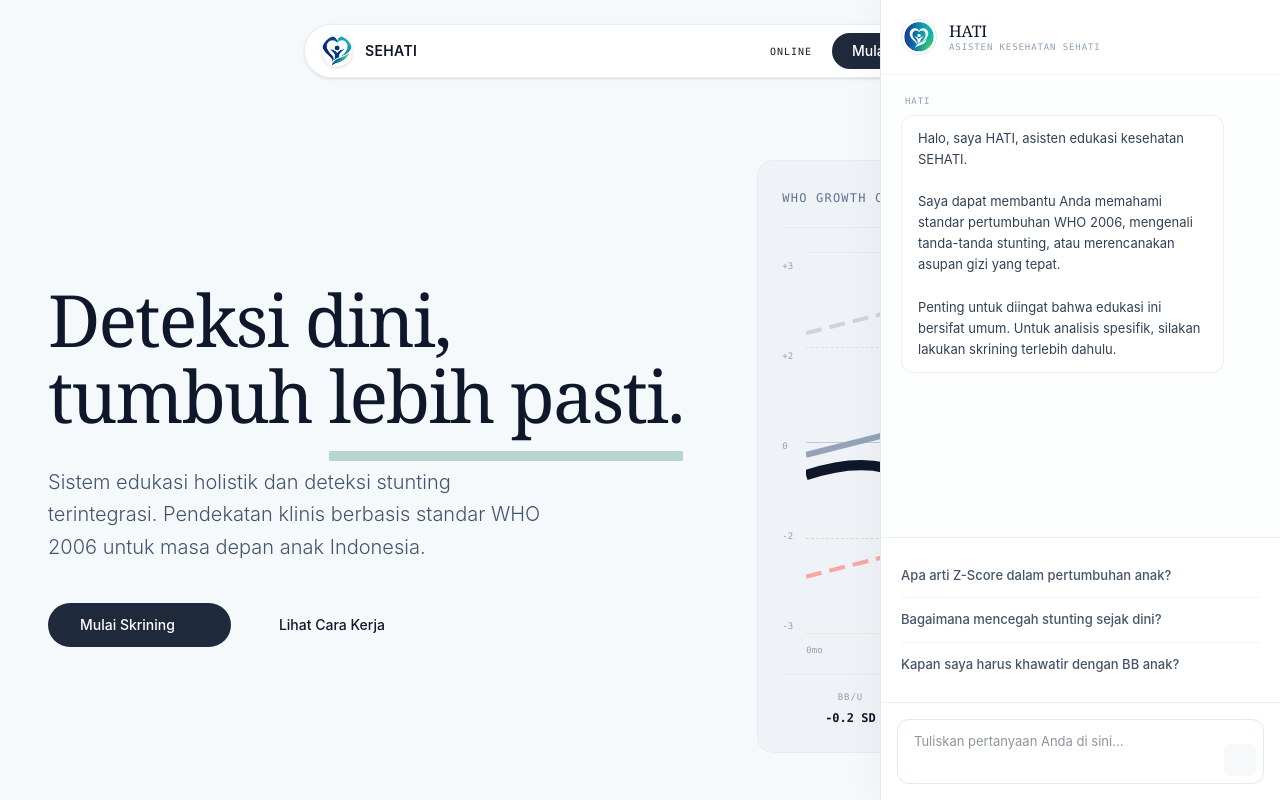
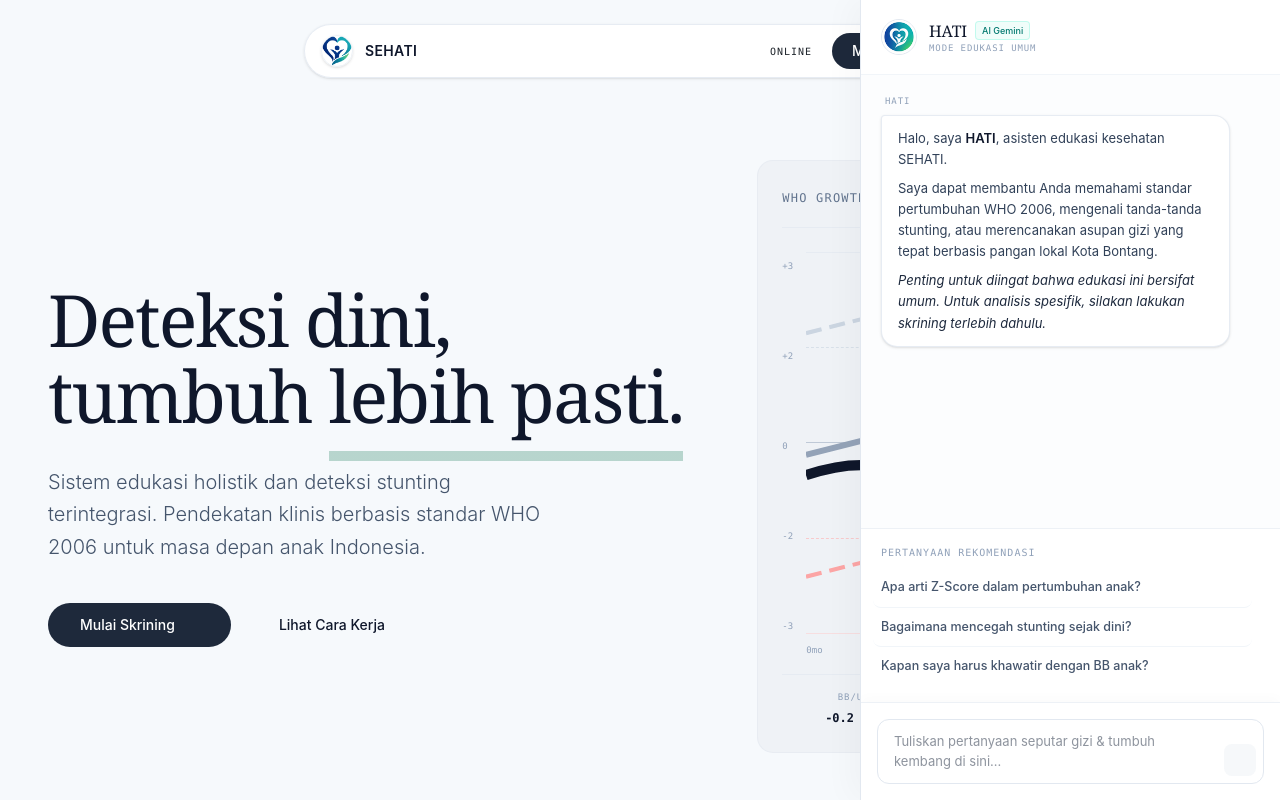
Before and after one commit to belpythons/SEHATI, a React (Vite) app in the folder frontend/: page / in a window 1280 px wide. Both pictures are taken after a click on the button "Buka HATI — Asisten kesehatan SEHATI". Shown: the top 800 px of the page. Built offline with nearby package versions, Linux system fonts and the light colour scheme; no server answers; some icons are missing; the HTML template or start-up script is replaced by a standard one; a web font is replaced by a local one.

Commit message:
feat(frontend): add markdown parsing and dynamic thinking animations to AI chat drawer
Change-Id: Ic775441eb801ca9637bafe735fca611c0dfedc6a

```diff
--- a/frontend/src/components/chat/AIChatDrawer.tsx
+++ b/frontend/src/components/chat/AIChatDrawer.tsx
@@ -1,14 +1,16 @@
 import React, { useState, useEffect, useRef } from 'react'
 import { motion, AnimatePresence } from 'framer-motion'
+import ReactMarkdown from 'react-markdown'
+import remarkGfm from 'remark-gfm'
 import {
   Cancel01Icon,
-  UserIcon,
   RefreshIcon,
   LockPasswordIcon,
   ArrowRight01Icon,
   ArrowUp01Icon,
-  SquareIcon
+  SquareIcon,
 } from 'hugeicons-react'
+import { SparklesIcon } from 'lucide-react'
 import { ScreeningRecord } from '../../types/screening'
 import { chatService } from '../../services/chatService'
 import { ChatMode } from './ChatDrawerContext'
@@ -46,17 +48,77 @@ function buildPersonalGreeting(record: ScreeningRecord): string {
   const zScore = record.zScore ?? -1.5
   const status = record.statusGiziTBU || (zScore < -2 ? 'Pendek' : 'Normal')
   return (
-    `Halo, saya HATI. Saya telah menganalisis hasil skrining antropometri anak Anda.\n\n` +
-    `Saat ini, Z-Score TB/U berada di angka ${zScore} SD (${status}). Penilaian ini didasarkan pada kurva pertumbuhan standar WHO 2006 yang membandingkan parameter pengukuran dengan kurva sehat universal.\n\n` +
+    `Halo, saya **HATI**. Saya telah menganalisis hasil skrining antropometri anak Anda.\n\n` +
+    `Saat ini, Z-Score TB/U berada di angka **${zScore} SD** (${status}). Penilaian ini didasarkan pada kurva pertumbuhan standar **WHO 2006** yang membandingkan parameter pengukuran dengan kurva sehat universal.\n\n` +
     `Ada yang ingin Anda pahami lebih lanjut mengenai arti dari hasil skrining ini?`
   )
 }
 
 function buildUmumGreeting(): string {
   return (
-    `Halo, saya HATI, asisten edukasi kesehatan SEHATI.\n\n` +
-    `Saya dapat membantu Anda memahami standar pertumbuhan WHO 2006, mengenali tanda-tanda stunting, atau merencanakan asupan gizi yang tepat.\n\n` +
-    `Penting untuk diingat bahwa edukasi ini bersifat umum. Untuk analisis spesifik, silakan lakukan skrining terlebih dahulu.`
+    `Halo, saya **HATI**, asisten edukasi kesehatan SEHATI.\n\n` +
+    `Saya dapat membantu Anda memahami standar pertumbuhan WHO 2006, mengenali tanda-tanda stunting, atau merencanakan asupan gizi yang tepat berbasis pangan lokal Kota Bontang.\n\n` +
+    `_Penting untuk diingat bahwa edukasi ini bersifat umum. Untuk analisis spesifik, silakan lakukan skrining terlebih dahulu._`
+  )
+}
+
+/**
+ * Custom Markdown Renderer for Bot responses
+ */
+const MarkdownMessage: React.FC<{ content: string; isStreaming?: boolean }> = ({
+  content,
+  isStreaming,
+}) => {
+  return (
+    <div className="chat-markdown-body text-[13px] text-slate-700 leading-relaxed break-words">
+      <ReactMarkdown
+        remarkPlugins={[remarkGfm]}
+        components={{
+          h1: ({ children }) => (
+            <h1 className="font-display font-bold text-slate-900 text-sm mt-2.5 mb-1.5 border-b border-slate-100 pb-1">
+              {children}
+            </h1>
+          ),
+          h2: ({ children }) => (
+            <h2 className="font-display font-semibold text-slate-900 text-[13.5px] mt-2.5 mb-1 text-teal-900">
+              {children}
+            </h2>
+          ),
+          h3: ({ children }) => (
+            <h3 className="font-display font-medium text-slate-900 text-[13px] mt-2 mb-0.5 text-teal-800">
+              {children}
+            </h3>
+          ),
+          h4: ({ children }) => (
+            <h4 className="font-display font-medium text-slate-800 text-[12.5px] mt-1.5 mb-0.5">
+              {children}
+            </h4>
+          ),
+          p: ({ children }) => <p className="mb-2 last:mb-0 leading-relaxed">{children}</p>,
+          strong: ({ children }) => <strong className="font-semibold text-slate-900">{children}</strong>,
+          em: ({ children }) => <em className="italic text-slate-800">{children}</em>,
+          ul: ({ children }) => <ul className="list-disc pl-4 space-y-1 my-2 text-slate-700">{children}</ul>,
+          ol: ({ children }) => <ol className="list-decimal pl-4 space-y-1 my-2 text-slate-700">{children}</ol>,
+          li: ({ children }) => <li className="pl-0.5 leading-relaxed">{children}</li>,
+          hr: () => <hr className="my-3 border-slate-200/80" />,
+          blockquote: ({ children }) => (
+            <blockquote className="border-l-2 border-teal-500 bg-teal-50/60 pl-3 py-1.5 rounded-r text-slate-600 my-2 text-[12px] italic">
+              {children}
+            </blockquote>
+          ),
+          code: ({ children }) => (
+            <code className="bg-slate-100 text-teal-800 px-1 py-0.5 rounded text-[11.5px] font-mono border border-slate-200/60">
+              {children}
+            </code>
+          ),
+        }}
+      >
+        {content}
+      </ReactMarkdown>
+      {isStreaming && (
+        <span className="inline-block w-1.5 h-3.5 ml-1 bg-teal-600 rounded-sm animate-pulse align-middle" />
+      )}
+    </div>
   )
 }
 
@@ -254,22 +316,32 @@ export const AIChatDrawer: React.FC<Props> = ({
             animate={{ x: 0 }}
             exit={{ x: '100%' }}
             transition={{ duration: 0.3, ease: [0.16, 1, 0.3, 1] as const }}
-            className="fixed bottom-0 right-0 top-0 w-full sm:w-[400px] bg-white border-l border-slate-200 shadow-[-10px_0_30px_rgba(0,0,0,0.03)] z-50 flex flex-col font-sans"
+            className="fixed bottom-0 right-0 top-0 w-full sm:w-[420px] bg-white border-l border-slate-200 shadow-[-10px_0_30px_rgba(0,0,0,0.03)] z-50 flex flex-col font-sans"
           >
             {/* Header */}
             <div className="px-5 py-4 border-b border-slate-100 flex items-center justify-between shrink-0 bg-white">
               <div className="flex items-center gap-3">
+                <div className="relative">
                   <img
                     src="/icons/chat-avatar-64.png"
                     alt="HATI"
                     className="w-9 h-9 rounded-full border border-slate-200 shrink-0"
                   />
+                  {isStreaming && (
+                    <span className="absolute -bottom-0.5 -right-0.5 w-3 h-3 bg-teal-500 border-2 border-white rounded-full animate-ping" />
+                  )}
+                </div>
                 <div className="flex flex-col text-left">
-                  <span className="font-display text-base font-medium leading-none mb-1 text-slate-900">
+                  <div className="flex items-center gap-2">
+                    <span className="font-display text-base font-medium leading-none text-slate-900">
                       HATI
                     </span>
-                  <span className="font-mono text-[9px] uppercase tracking-widest text-slate-400 leading-none">
-                    Asisten Kesehatan SEHATI
+                    <span className="inline-flex items-center px-1.5 py-0.5 rounded text-[9px] font-medium bg-teal-50 text-teal-700 border border-teal-200/50">
+                      AI Gemini
+                    </span>
+                  </div>
+                  <span className="font-mono text-[9px] uppercase tracking-widest text-slate-400 leading-none mt-1">
+                    {isUmum ? 'Mode Edukasi Umum' : 'Konsultasi Terpersonalisasi'}
                   </span>
                 </div>
               </div>
@@ -320,7 +392,7 @@ export const AIChatDrawer: React.FC<Props> = ({
               </div>
             ) : (
               // ACTIVE CHAT STATE
-              <div className="flex-1 flex flex-col overflow-hidden bg-slate-50/30">
+              <div className="flex-1 flex flex-col overflow-hidden bg-slate-50/40">
                 {/* Messages Scroll Area */}
                 <div className="flex-1 overflow-y-auto p-5 space-y-6">
                   {messages.map((msg) => {
@@ -330,37 +402,77 @@ export const AIChatDrawer: React.FC<Props> = ({
                         key={msg.id}
                         initial={{ opacity: 0, y: 8 }}
                         animate={{ opacity: 1, y: 0 }}
-                        transition={{ duration: 0.4, ease: [0.16, 1, 0.3, 1] as const }}
+                        transition={{ duration: 0.35, ease: [0.16, 1, 0.3, 1] as const }}
                         className={`flex flex-col ${isBot ? 'items-start' : 'items-end'}`}
                       >
                         {/* Sender Label */}
-                        <span className="font-mono text-[9px] uppercase tracking-widest text-slate-400 mb-1.5 px-1">
-                          {isBot ? 'HATI' : 'Anda'}
+                        <span className="font-mono text-[9px] uppercase tracking-widest text-slate-400 mb-1.5 px-1 flex items-center gap-1">
+                          {isBot ? (
+                            <>
+                              <span>HATI</span>
+                              {msg.isStreaming && (
+                                <span className="w-1.5 h-1.5 rounded-full bg-teal-500 animate-ping" />
+                              )}
+                            </>
+                          ) : (
+                            'Anda'
+                          )}
                         </span>
 
                         {/* Message Bubble */}
                         <div
-                          className={`max-w-[90%] rounded-xl px-4 py-3 text-[13px] leading-relaxed whitespace-pre-line ${isBot
-                            ? 'bg-white border border-slate-200/60 text-slate-700'
-                            : 'bg-[#0f172a] text-white'
+                          className={`max-w-[92%] rounded-2xl px-4 py-3 text-[13px] leading-relaxed shadow-sm ${
+                            isBot
+                              ? 'bg-white border border-slate-200/80 text-slate-700 rounded-tl-sm'
+                              : 'bg-[#0f172a] text-white rounded-tr-sm'
                           }`}
                         >
-                          {msg.text || (
-                            <span className="inline-flex items-center gap-1.5 text-slate-400">
-                              <span className="w-1.5 h-1.5 bg-slate-300 rounded-full animate-pulse" />
-                              <span className="w-1.5 h-1.5 bg-slate-300 rounded-full animate-pulse" style={{ animationDelay: '0.15s' }} />
-                              <span className="w-1.5 h-1.5 bg-slate-300 rounded-full animate-pulse" style={{ animationDelay: '0.3s' }} />
-                            </span>
-                          )}
+                          {/* Bot Message Body */}
+                          {isBot ? (
+                            msg.text ? (
+                              <MarkdownMessage content={msg.text} isStreaming={msg.isStreaming} />
+                            ) : (
+                              /* Active Thinking / Processing Animation */
+                              <div className="flex flex-col gap-2.5 py-1 min-w-[200px]">
+                                <div className="flex items-center gap-2 text-teal-700 font-medium text-[12px]">
+                                  <div className="relative flex items-center justify-center w-5 h-5 rounded-full bg-teal-50 text-teal-600 shrink-0 border border-teal-200/60">
+                                    <SparklesIcon
+                                      className="w-3 h-3 animate-spin"
+                                      style={{ animationDuration: '3.5s' }}
+                                    />
+                                    <span className="absolute inset-0 rounded-full bg-teal-400 opacity-25 animate-ping" />
+                                  </div>
+                                  <span className="animate-pulse">Menyusun analisis klinis...</span>
+                                </div>
 
-                          {msg.isStreaming && (
-                            <span className="inline-block w-1.5 h-3 ml-1 bg-teal-600 animate-pulse align-middle rounded-sm" />
+                                {/* Animated Shimmer Skeleton */}
+                                <div className="space-y-1.5 pt-0.5">
+                                  <div className="h-2 bg-slate-200/80 rounded-full w-[85%] animate-pulse" />
+                                  <div
+                                    className="h-2 bg-slate-200/80 rounded-full w-[95%] animate-pulse"
+                                    style={{ animationDelay: '0.15s' }}
+                                  />
+                                  <div
+                                    className="h-2 bg-slate-200/80 rounded-full w-[60%] animate-pulse"
+                                    style={{ animationDelay: '0.3s' }}
+                                  />
+                                </div>
+                              </div>
+                            )
+                          ) : (
+                            /* User Message Body */
+                            <div className="whitespace-pre-line font-normal text-white text-[13px] leading-relaxed">
+                              {msg.text}
+                            </div>
                           )}
 
                           {/* Contextual Source (only for initial bot greeting in personal mode) */}
                           {isBot && msg.id === 'msg-init' && !isUmum && (
-                            <div className="mt-4 pt-3 border-t border-slate-100 font-mono text-[9px] uppercase tracking-widest text-slate-400">
-                              Berdasarkan hasil skrining SEHATI
+                            <div className="mt-3.5 pt-2.5 border-t border-slate-100 font-mono text-[9px] uppercase tracking-widest text-slate-400 flex items-center justify-between">
+                              <span>Berdasarkan hasil skrining SEHATI</span>
+                              <span className="text-teal-600 font-sans font-medium capitalize">
+                                {record?.kelurahan || 'Kota Bontang'}
+                              </span>
                             </div>
                           )}
                         </div>
@@ -370,7 +482,7 @@ export const AIChatDrawer: React.FC<Props> = ({
                   <div ref={messagesEndRef} />
                 </div>
 
-                {/* Contextual Actions (Text Rows) */}
+                {/* Contextual Actions (Quick Prompts) */}
                 {messages.length <= 1 && !isStreaming && (
                   <div className="px-5 py-4 border-t border-slate-200/60 bg-white">
                     <motion.div
@@ -380,25 +492,28 @@ export const AIChatDrawer: React.FC<Props> = ({
                         hidden: { opacity: 0 },
                         show: {
                           opacity: 1,
-                          transition: { staggerChildren: 0.08, delayChildren: 0.1 }
-                        }
+                          transition: { staggerChildren: 0.08, delayChildren: 0.1 },
+                        },
                       }}
                       className="flex flex-col"
                     >
+                      <div className="text-[10px] font-mono uppercase tracking-widest text-slate-400 mb-2">
+                        Pertanyaan Rekomendasi
+                      </div>
                       {chips.map((action, idx) => (
                         <motion.button
                           key={idx}
                           variants={{
                             hidden: { opacity: 0, x: 10 },
-                            show: { opacity: 1, x: 0, transition: { duration: 0.3 } }
+                            show: { opacity: 1, x: 0, transition: { duration: 0.3 } },
                           }}
                           onClick={() => handleSendMessage(action)}
-                          className="flex items-center justify-between py-3 border-b border-slate-100 last:border-0 text-left w-full group hover:bg-slate-50 transition-colors focus-visible:outline-none focus-visible:bg-slate-50"
+                          className="flex items-center justify-between py-2.5 border-b border-slate-100 last:border-0 text-left w-full group hover:bg-slate-50 transition-colors focus-visible:outline-none focus-visible:bg-slate-50 rounded-lg px-2 -mx-2"
                         >
-                          <span className="text-[13px] text-slate-600 group-hover:text-slate-900 font-medium">
+                          <span className="text-[12.5px] text-slate-600 group-hover:text-slate-900 font-medium">
                             {action}
                           </span>
-                          <ArrowRight01Icon className="w-4 h-4 text-slate-300 group-hover:text-slate-400 transition-colors shrink-0" />
+                          <ArrowRight01Icon className="w-4 h-4 text-slate-300 group-hover:text-teal-600 transition-colors shrink-0" />
                         </motion.button>
                       ))}
                     </motion.div>
@@ -406,19 +521,22 @@ export const AIChatDrawer: React.FC<Props> = ({
                 )}
 
                 {/* Input Area */}
-                <div className="p-4 border-t border-slate-200/60 bg-white shrink-0">
+                <div className="p-4 border-t border-slate-200/60 bg-white shrink-0 shadow-[0_-4px_12px_rgba(0,0,0,0.02)]">
                   {isStreaming && (
                     <div className="flex items-center justify-between mb-3 px-1">
-                      <span className="text-[11px] text-teal-600 font-medium flex items-center gap-1.5">
-                        <span className="w-1.5 h-1.5 rounded-full bg-teal-500 animate-pulse" />
-                        Menyusun penjelasan klinis...
+                      <span className="text-[11px] text-teal-700 font-medium flex items-center gap-1.5">
+                        <span className="relative flex h-2 w-2">
+                          <span className="animate-ping absolute inline-flex h-full w-full rounded-full bg-teal-400 opacity-75" />
+                          <span className="relative inline-flex rounded-full h-2 w-2 bg-teal-500" />
+                        </span>
+                        HATI sedang merespons...
                       </span>
                       <button
                         type="button"
                         onClick={handleStopStreaming}
-                        className="px-2.5 py-1 rounded-md text-slate-500 hover:bg-slate-100 text-[11px] font-medium flex items-center gap-1 transition-colors focus-visible:outline-none focus-visible:ring-2 focus-visible:ring-slate-900"
+                        className="px-2.5 py-1 rounded-md bg-slate-100 hover:bg-slate-200 text-slate-600 text-[11px] font-medium flex items-center gap-1.5 transition-colors focus-visible:outline-none focus-visible:ring-2 focus-visible:ring-slate-900"
                       >
-                        <SquareIcon className="w-3 h-3" />
+                        <SquareIcon className="w-3 h-3 text-red-500 fill-red-500" />
                         Hentikan
                       </button>
                     </div>
@@ -446,7 +564,7 @@ export const AIChatDrawer: React.FC<Props> = ({
                       }}
                       disabled={isStreaming}
                       maxLength={MAX_INPUT_LENGTH}
-                      placeholder="Tuliskan pertanyaan Anda di sini..."
+                      placeholder="Tuliskan pertanyaan seputar gizi & tumbuh kembang di sini..."
                       rows={2}
                       className="w-full px-4 py-3 pr-12 rounded-xl border border-slate-200 text-[13px] text-slate-800 focus:outline-none focus:ring-1 focus:ring-slate-900 focus:border-slate-900 transition-all disabled:bg-slate-50 disabled:text-slate-400 bg-white resize-none"
                     />
@@ -455,7 +573,7 @@ export const AIChatDrawer: React.FC<Props> = ({
                       type="submit"
                       aria-label="Kirim Pertanyaan"
                       disabled={!inputQuery.trim() || isStreaming}
-                      className="absolute right-2 bottom-2 w-8 h-8 rounded-lg flex items-center justify-center bg-[#0f172a] text-white transition-all disabled:opacity-30 disabled:bg-slate-200 disabled:text-slate-400 focus-visible:outline-none focus-visible:ring-2 focus-visible:ring-slate-900 focus-visible:ring-offset-1"
+                      className="absolute right-2 bottom-2 w-8 h-8 rounded-lg flex items-center justify-center bg-[#0f172a] text-white transition-all disabled:opacity-30 disabled:bg-slate-200 disabled:text-slate-400 hover:bg-slate-800 focus-visible:outline-none focus-visible:ring-2 focus-visible:ring-slate-900 focus-visible:ring-offset-1"
                     >
                       <ArrowUp01Icon className="w-4 h-4" strokeWidth={2} />
                     </button>
@@ -469,3 +587,5 @@ export const AIChatDrawer: React.FC<Props> = ({
     </AnimatePresence>
   )
 }
+
+export default AIChatDrawer
```
Lines whose indentation alone changed are shown as unchanged.
